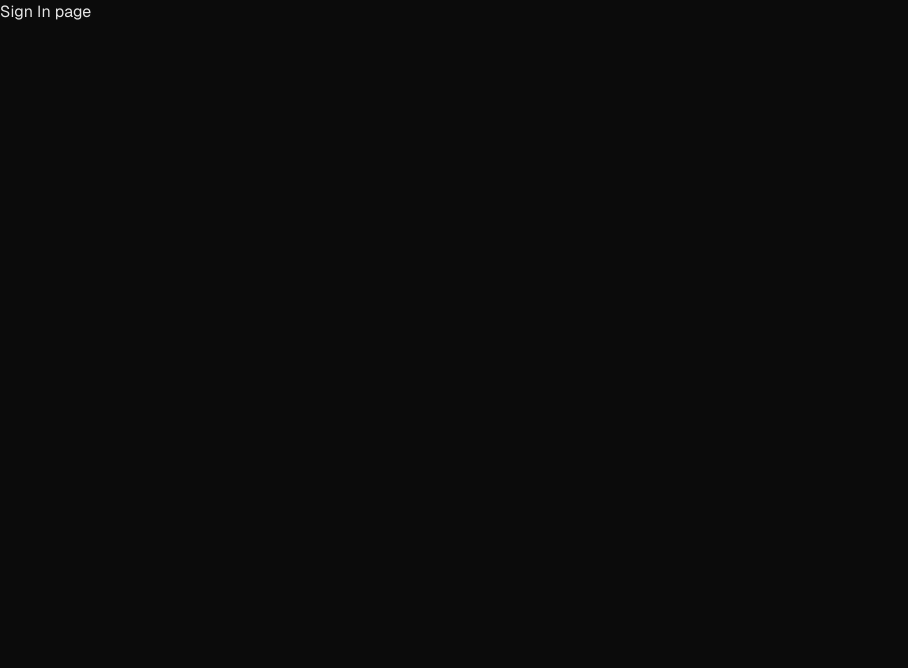
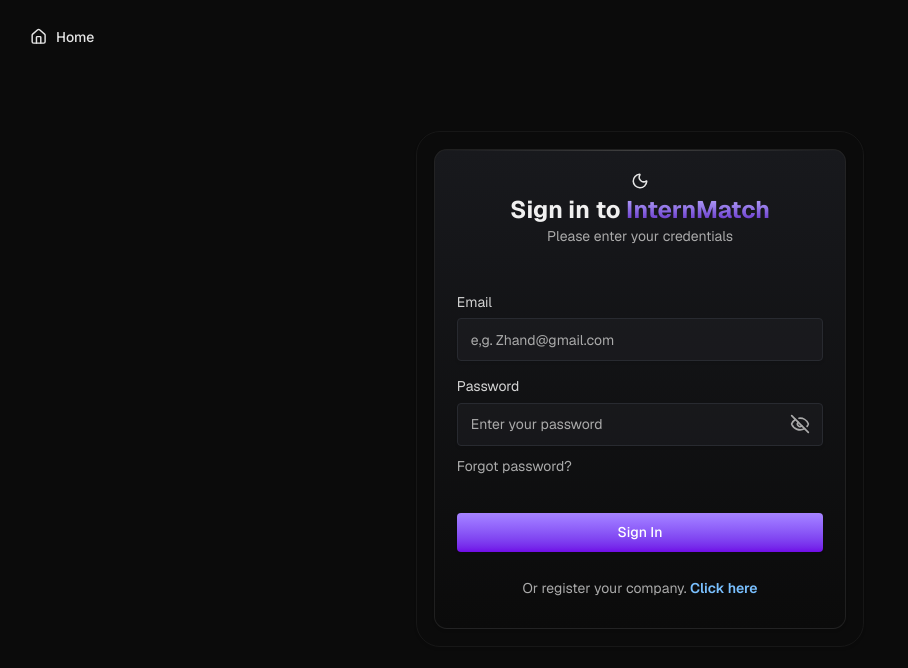
Before and after one commit to rara-wosho/capstone-internmatch, a Next.js app: page /sign-in in a window 1280 px wide. Shown: the top 668 px of the page, without its empty margins (0-908 px from the left). Built offline with nearby package versions, Linux system fonts and the light colour scheme.

Commit message:
added sign in page

```diff
--- a/src/app/(auth)/sign-in/page.jsx
+++ b/src/app/(auth)/sign-in/page.jsx
@@ -1,3 +1,76 @@
+import { ThemeToggler } from "@/components/theme-toggler";
+import { Button } from "@/components/ui/button";
+import Card from "@/components/ui/card";
+import FormLabel from "@/components/ui/FormLabel";
+import { Input } from "@/components/ui/input";
+import PrimaryGradientText from "@/components/ui/PrimaryGradientText";
+import SubmitButton from "@/components/ui/SubmitButton";
+import Wrapper from "@/components/Wrapper";
+import { House } from "lucide-react";
+import Image from "next/image";
+import Link from "next/link";
+
 export default function Page() {
-    return <div>Sign In page</div>;
+    return (
+        <div className="min-h-screen p-0 md:p-5 flex items-center justify-center pt-[2rem] md:pt-0">
+            <div className="absolute left-4 top-4 z-20">
+                <Button variant="ghost" asChild>
+                    <Link href="/">
+                        <House /> Home
+                    </Link>
+                </Button>
+            </div>
+            <div className="md:border-1 dark:bg-background dark:border-neutral-900 p-4 rounded-3xl shadow-xs flex items-center justify-center gap-4 w-full max-w-md">
+                <Card className="max-w-md px-3 md:px-5 py-4 w-full">
+                    <div className="flex flex-col items-center justify-center mb-3">
+                        <ThemeToggler />
+                        <h1 className="text-secondary-foreground font-bold text-2xl text-center">
+                            Sign in to{" "}
+                            <PrimaryGradientText>
+                                InternMatch
+                            </PrimaryGradientText>
+                        </h1>
+                        <p className="text-center text-muted-foreground text-sm">
+                            Please enter your credentials
+                        </p>
+
+                        <form action="" className="w-full mt-4 md:mt-10">
+                            <div className="mb-3">
+                                <FormLabel>Email</FormLabel>
+                                <Input placeholder="e,g. Zhand@gmail.com" />
+                            </div>
+                            <div className="mb-2">
+                                <FormLabel>Password</FormLabel>
+                                <Input
+                                    type="password"
+                                    required
+                                    placeholder="Enter your password"
+                                />
+                            </div>
+                            <Link
+                                href="/forgot-password"
+                                className="text-sm text-muted-foreground hover:text-accent-foreground"
+                            >
+                                Forgot password?
+                            </Link>
+
+                            <SubmitButton className="w-full mt-8">
+                                Sign In
+                            </SubmitButton>
+
+                            <p className="mt-6 text-center text-sm text-muted-foreground">
+                                Or register your company.{" "}
+                                <Link
+                                    href="/register"
+                                    className="text-accent-foreground font-semibold"
+                                >
+                                    Click here
+                                </Link>
+                            </p>
+                        </form>
+                    </div>
+                </Card>
+            </div>
+        </div>
+    );
 }
--- a/src/components/sections/ContactSection.jsx
+++ b/src/components/sections/ContactSection.jsx
@@ -23,8 +23,8 @@
 
                     <div className="mt-3 flex flex-col gap-5">
                         <div className="flex items-center gap-3">
-                            <div className="rounded-lg bg-card inline-flex p-3">
-                                <Mail />
+                            <div className="rounded-lg bg-neutral-600 text-white dark:bg-card inline-flex p-2 md:p-3">
+                                <Mail size={18} />
                             </div>
                             <div>
                                 <p className="text-sm text-muted-foreground">
@@ -32,41 +32,42 @@
                                 </p>
                                 <Link
                                     href="mailto:raeldevprojects@gmail.com"
-                                    className="text-secondary-foreground hover:text-accent-foreground"
+                                    className="text-secondary-foreground text-sm md:text-base hover:text-accent-foreground"
                                 >
                                     raeldevprojects@gmail.com
                                 </Link>
                             </div>
                         </div>
                         <div className="flex items-center gap-3">
-                            <div className="rounded-lg bg-card inline-flex p-3">
-                                <Phone />
+                            <div className="rounded-lg bg-neutral-600 text-white dark:bg-card inline-flex p-2 md:p-3">
+                                <Phone size={18} />
                             </div>
                             <div>
                                 <p className="text-sm text-muted-foreground">
                                     Phone #
                                 </p>
-                                <p className="text-secondary-foreground">
+                                <p className="text-secondary-foreground text-sm md:text-base">
                                     0912345678
                                 </p>
                             </div>
                         </div>
                         <div className="flex items-center gap-3">
-                            <div className="rounded-lg bg-card inline-flex p-3">
-                                <MapPinHouse />
+                            <div className="rounded-lg bg-neutral-600 text-white dark:bg-card inline-flex p-2 md:p-3">
+                                <MapPinHouse size={18} />
                             </div>
                             <div>
                                 <p className="text-sm text-muted-foreground">
                                     Location
                                 </p>
-                                <p className="text-secondary-foreground">
+                                <p className="text-secondary-foreground text-sm md:text-base">
                                     Misamis Occidental
                                 </p>
                             </div>
                         </div>
                     </div>
                 </div>
-                <Card className="ms-auto w-full max-w-lg bg-white p-3 md:p-5">
+                <div className="flex flex-col items-center md:items-end">
+                    <Card className="w-full max-w-lg bg-white p-3 md:p-5">
                         <QuestionForm />
 
                         <p className="text-xs text-muted-foreground text-center mt-3 py-2">
@@ -77,6 +78,7 @@
                         </p>
                     </Card>
                 </div>
+            </div>
         </Wrapper>
     );
 }
--- a/src/components/sections/HeroSection.jsx
+++ b/src/components/sections/HeroSection.jsx
@@ -2,6 +2,7 @@
 import { Button } from "../ui/button";
 import Wrapper from "../Wrapper";
 import Link from "next/link";
+import { Avatar, AvatarFallback } from "../ui/avatar";
 
 export default function HeroSection() {
     return (
@@ -43,9 +44,25 @@
                 </div>
             </Wrapper>
 
-            <p className="text-muted-foreground mt-8 text-sm">
-                Trusted by over 30+ students
-            </p>
+            <div className="flex items-center gap-2 mt-8">
+                <div className="flex items-center -space-x-2">
+                    <Avatar>
+                        {/* <AvatarImage src="https://github.com/shadcn.png" />  */}
+                        <AvatarFallback>CN</AvatarFallback>
+                    </Avatar>
+                    <Avatar>
+                        {/* <AvatarImage src="https://github.com/shadcn.png" />  */}
+                        <AvatarFallback>ID</AvatarFallback>
+                    </Avatar>
+                    <Avatar>
+                        {/* <AvatarImage src="https://github.com/shadcn.png" />  */}
+                        <AvatarFallback>MM</AvatarFallback>
+                    </Avatar>
+                </div>
+                <p className="text-muted-foreground text-sm">
+                    Trusted by over 30+ students
+                </p>
+            </div>
         </div>
     );
 }
--- a/src/components/ui/GradientText.jsx
+++ b/src/components/ui/GradientText.jsx
@@ -6,7 +6,7 @@
             <h1
                 className={cn(
                     className,
-                    " font-bold inline-flex bg-clip-text text-transparent bg-linear-to-r to-neutral-600 dark:from-neutral-200 from-violet-800 dark:to-neutral-400"
+                    " font-bold inline-flex bg-clip-text text-transparent bg-linear-to-r to-neutral-500 dark:from-neutral-200 from-neutral-600 dark:to-neutral-400"
                 )}
             >
                 {children}
--- /dev/null
+++ b/src/components/ui/SubmitButton.jsx
@@ -0,0 +1,33 @@
+"use client";
+
+import { cn } from "@/lib/utils";
+import { Loader } from "lucide-react";
+import { useFormStatus } from "react-dom";
+import { Button } from "./button";
+
+const SubmitButton = ({
+    children,
+    className,
+    size,
+    variant,
+    icon,
+    disabled,
+    type = "submit",
+}) => {
+    const { pending } = useFormStatus();
+
+    return (
+        <Button
+            size={size}
+            variant={variant}
+            className={cn(className, "rounded")}
+            type={type}
+            disabled={pending || disabled}
+        >
+            {children}
+            {pending ? <Loader size={14} className="animate-spin" /> : icon}
+        </Button>
+    );
+};
+
+export default SubmitButton;
```
Also changed, not shown: src/app/globals.css (+10 -0 lines), public/images/Hello-rafiki.png (added), public/images/charcoal.png (added). Lines whose indentation alone changed are shown as unchanged.
